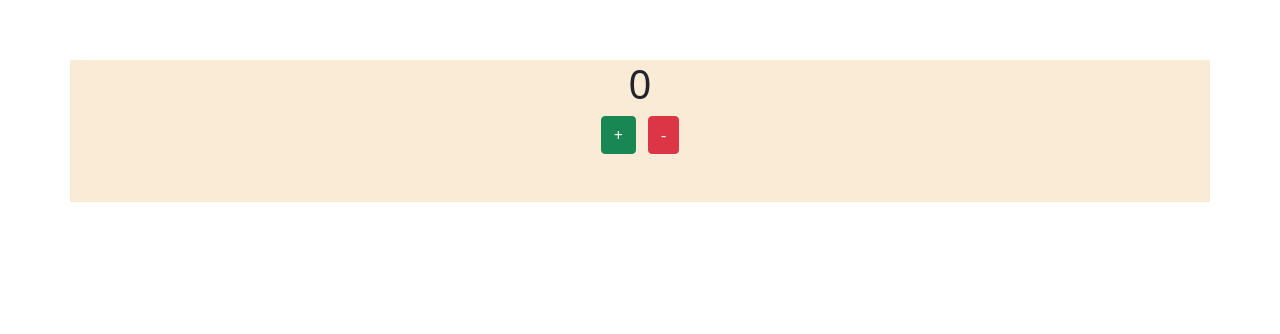
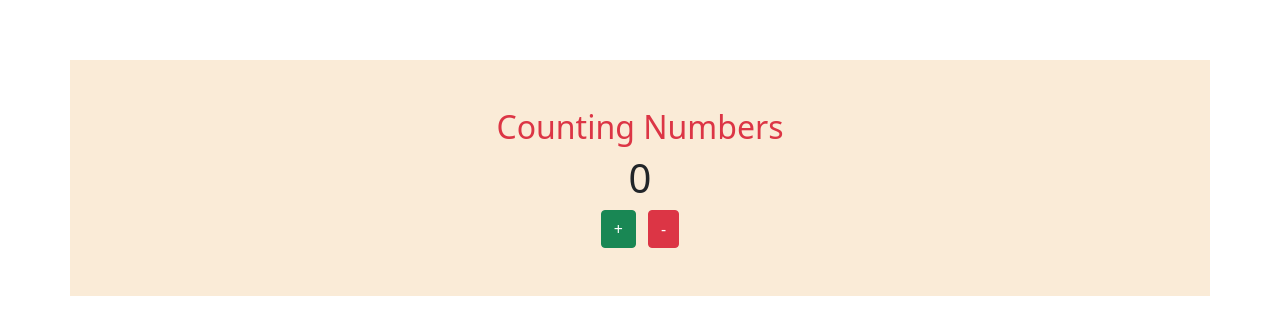
Before and after one commit to kamrul-dev/dom-conceptual, a plain HTML site: page index.html in a window 1280 px wide. Shown: the part 140-474 px from the top of the page. Drawn offline with nearby package versions, Linux system fonts and the light colour scheme.

Commit message:
title added and styled

```diff
--- a/index.html
+++ b/index.html
@@ -21,7 +21,8 @@
 
 <body>
     <div class="container text-center">
-        <h1 class="text-center mt-5" id="count">0</h1>
+        <h2 class="pt-5 text-danger">Counting Numbers</h2>
+        <h1 class="text-center" id="count">0</h1>
         <button onclick="add()" id="add" class="btn btn-success add mr-2 mb-5"> + </button>
         <button onclick="minus()" id="minus" class="btn btn-danger minus ms-2 mb-5"> - </button>
     </div>
```
